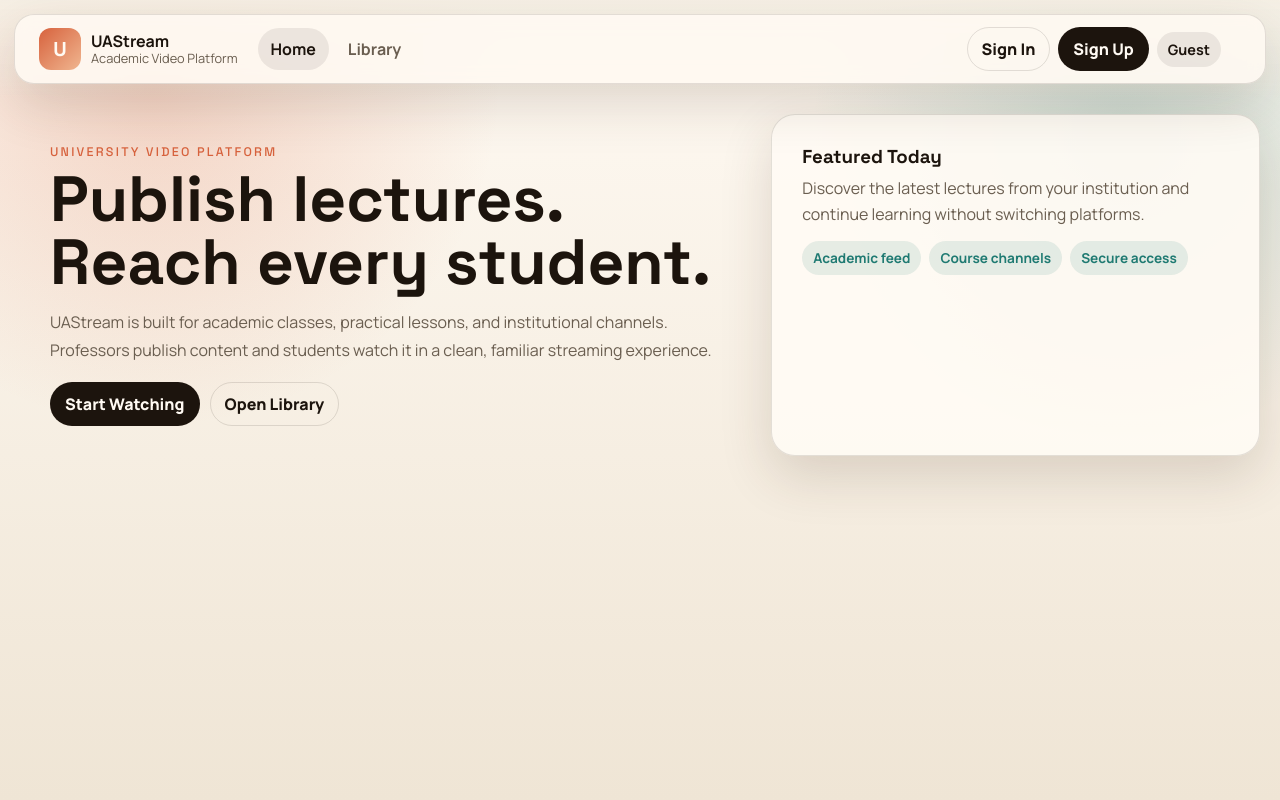
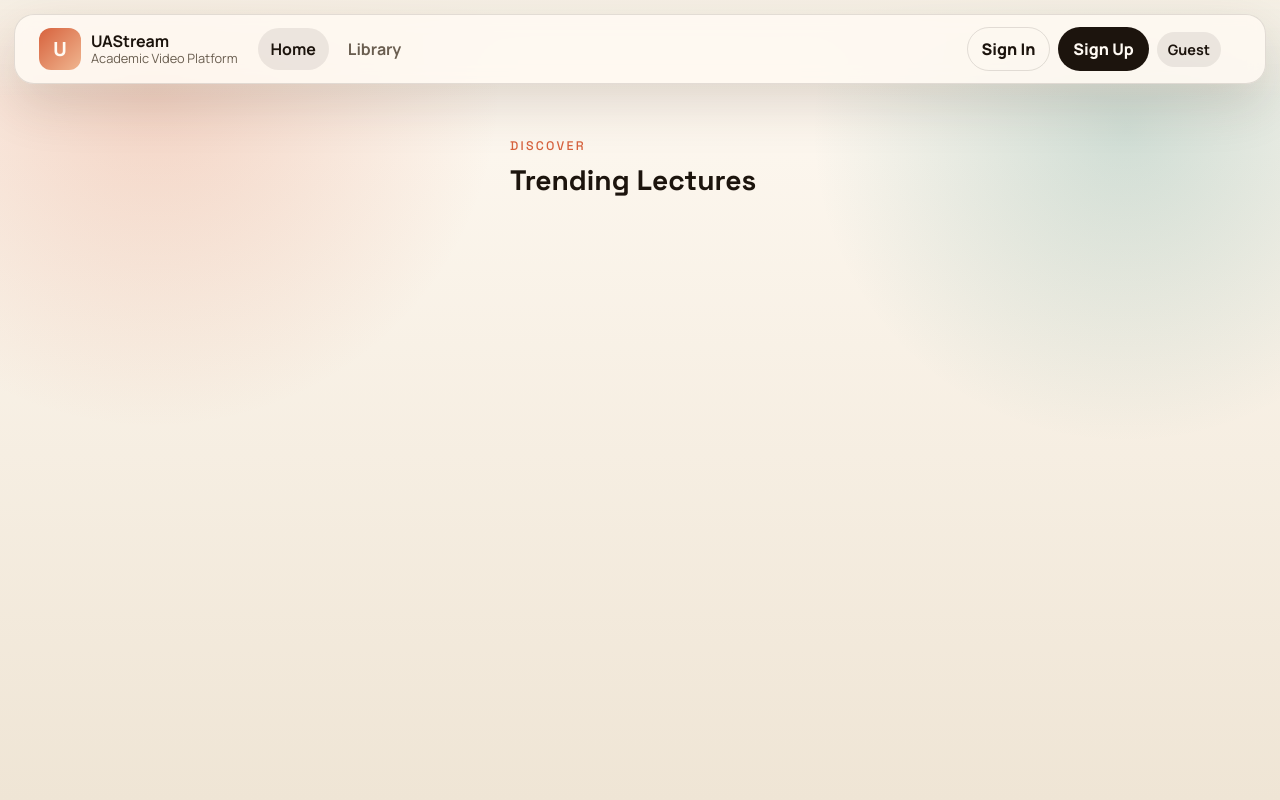
Before and after one commit to ayxor/egs, a Flask app: page / in a window 1280 px wide. Run offline with Flask 3, Linux system fonts and the light colour scheme; some libraries are stand-ins or nearby versions.

Commit message:
feat(homepage): clean up homepage layout, add deterministic video duration badges, and isolate my classes filter chip

```diff
--- a/static/app.js
+++ b/static/app.js
@@ -153,6 +153,19 @@ async function loadProfile() {
   }
 }
 
+function getDeterministicDuration(id) {
+  let hash = 0;
+  const str = String(id);
+  for (let i = 0; i < str.length; i++) {
+    hash = str.charCodeAt(i) + ((hash << 5) - hash);
+  }
+  hash = Math.abs(hash);
+  const minutes = (hash % 45) + 3; // 3 to 47 minutes
+  const seconds = hash % 60;
+  const secondsStr = seconds < 10 ? `0${seconds}` : seconds;
+  return `${minutes}:${secondsStr}`;
+}
+
 function mapApiVideos(results = []) {
   return results.map((video, idx) => ({
     id: video.video_id,
@@ -162,6 +175,7 @@ function mapApiVideos(results = []) {
     course: video.channel_name || video.course || "",
     description: video.description || "",
     tags: [...(video.tags || []), "recent"],
+    duration: getDeterministicDuration(video.video_id),
     views: video.views !== undefined ? `${video.views} views` : "0 views",
     thumbnail_url: video.thumbnail_url,
     accent: idx % 2
@@ -225,8 +239,64 @@ function renderVideoCards(targetId) {
     return;
   }
 
+  if (page === "home") {
+    // -------------------------------------------------------------
+    // Home Page Layout Rendering
+    // -------------------------------------------------------------
+    const myClassesGrid = document.getElementById("my-classes-grid");
+    const myClassesSection = document.getElementById("my-subscribed-classes-section");
+
+    if (myClassesSection && myClassesGrid) {
+      if (state.myChannels && state.myChannels.length > 0) {
+        myClassesSection.style.display = "block";
+        myClassesGrid.innerHTML = state.myChannels.map(c => `
+          <a href="/channel/${c.id}" class="card" style="padding: 16px; border: 1px solid var(--line); display: flex; flex-direction: column; gap: 6px; text-decoration: none; color: inherit; transition: all 0.2s; position: relative;" onmouseover="this.style.borderColor='var(--accent)'" onmouseout="this.style.borderColor='var(--line)'">
+            <span class="badge-pill ${c.visibility || 'public'}" style="position: absolute; top: 12px; right: 12px; font-size: 0.65rem; padding: 2px 6px;">
+              ${(c.visibility || 'public') === 'private' ? '🔒 Private' : (c.visibility || 'public') === 'unlisted' ? '🔗 Unlisted' : '🌐 Public'}
+            </span>
+            <p class="eyebrow" style="margin: 0; font-size: 0.72rem;">${escapeHtml(c.course_code || 'Class Channel')}</p>
+            <h4 style="margin: 4px 0 2px 0; font-family: 'Space Grotesk', sans-serif; font-size: 1.1rem; color: var(--text);">${escapeHtml(c.name)}</h4>
+            <p class="muted" style="font-size: 0.82rem; margin: 0; display: -webkit-box; -webkit-line-clamp: 2; -webkit-box-orient: vertical; overflow: hidden; line-height: 1.4; height: 34px;">${escapeHtml(c.description || 'No class description.')}</p>
+            <div style="margin-top: 8px; font-size: 0.78rem; color: var(--muted); border-top: 1px solid var(--line); padding-top: 8px;">Lecturer: <strong style="color: var(--text);">${escapeHtml(c.owner_name || 'Institution Lecturer')}</strong></div>
+          </a>
+        `).join("");
+      } else {
+        myClassesSection.style.display = "none";
+        myClassesGrid.innerHTML = "";
+      }
+    }
+
+    const videos = filteredVideos();
+    const videosHtml = videos.map((video) => `
+      <article class="video-card card">
+        <a class="video-thumb" href="/watch/${encodeURIComponent(video.id)}" style="background: ${video.thumbnail_url ? `url('${video.thumbnail_url}') center/cover no-repeat, ` : ''}${video.accent}; border: 1px solid var(--border);">
+          ${video.subject ? `<span class="badge">${escapeHtml(video.subject)}</span>` : ''}
+          <span class="duration">${escapeHtml(video.duration)}</span>
+        </a>
+        <div class="video-body">
+          <h3><a href="/watch/${encodeURIComponent(video.id)}">${escapeHtml(video.title)}</a></h3>
+          <div class="video-meta">
+            <span>By: <strong>${escapeHtml(video.professor)}</strong></span>
+            ${video.course ? `<span>Class: <strong>${escapeHtml(video.course)}</strong></span>` : ''}
+            <span>Views: <strong>${escapeHtml(video.views)}</strong></span>
+          </div>
+        </div>
+      </article>
+    `).join("");
+
+    host.innerHTML = videosHtml;
+
+    if (videos.length === 0) {
+      host.innerHTML = '<article class="card empty">No trending lectures found.</article>';
+    }
+    return;
+  }
+
+  // -------------------------------------------------------------
+  // Library Page / Default Grid Rendering
+  // -------------------------------------------------------------
   let channelsHtml = "";
-  if (state.filter !== "videos" && state.searchedChannels && state.searchedChannels.length > 0) {
+  if (state.filter !== "videos" && state.filter !== "myclasses" && state.searchedChannels && state.searchedChannels.length > 0) {
     const heading = state.query ? "Matched Channels" : "Course Channels";
     channelsHtml = `
       <div style="grid-column: 1 / -1; margin-bottom: 8px;">
@@ -251,12 +321,13 @@ function renderVideoCards(targetId) {
 
   const videos = filteredVideos();
   let videosHtml = "";
-  if (state.filter !== "classes") {
+  if (state.filter !== "classes" && state.filter !== "myclasses") {
     videosHtml = videos
       .map((video) => `
         <article class="video-card card">
           <a class="video-thumb" href="/watch/${encodeURIComponent(video.id)}" style="background: ${video.thumbnail_url ? `url('${video.thumbnail_url}') center/cover no-repeat, ` : ''}${video.accent}; border: 1px solid var(--border);">
             ${video.subject ? `<span class="badge">${escapeHtml(video.subject)}</span>` : ''}
+            <span class="duration">${escapeHtml(video.duration)}</span>
           </a>
           <div class="video-body">
             <h3><a href="/watch/${encodeURIComponent(video.id)}">${escapeHtml(video.title)}</a></h3>
@@ -300,8 +371,8 @@ function renderVideoCards(targetId) {
   host.innerHTML = myClassesHtml + channelsHtml + videosHtml;
 
   const hasMyClasses = showMyClasses && state.myChannels && state.myChannels.length > 0;
-  const hasChannels = state.filter !== "videos" && state.searchedChannels && state.searchedChannels.length > 0;
-  const hasVideos = state.filter !== "classes" && videos.length > 0;
+  const hasChannels = state.filter !== "videos" && state.filter !== "myclasses" && state.searchedChannels && state.searchedChannels.length > 0;
+  const hasVideos = state.filter !== "classes" && state.filter !== "myclasses" && videos.length > 0;
 
   if (!hasMyClasses && !hasChannels && !hasVideos) {
     if (state.filter === "myclasses") {
@@ -1316,6 +1387,7 @@ async function bootChannel() {
         <article class="video-card card">
           <a class="video-thumb" href="/watch/${encodeURIComponent(video.id)}" style="background: ${video.thumbnail_url ? `url('${video.thumbnail_url}') center/cover no-repeat, ` : ''}${video.accent}; border: 1px solid var(--border);">
             ${video.subject ? `<span class="badge">${escapeHtml(video.subject)}</span>` : ''}
+            <span class="duration">${escapeHtml(video.duration)}</span>
           </a>
           <div class="video-body">
             <h3><a href="/watch/${encodeURIComponent(video.id)}">${escapeHtml(video.title)}</a></h3>
--- a/templates/base.html
+++ b/templates/base.html
@@ -85,6 +85,6 @@
       services: {{ downstream_services | tojson }},
     };
   </script>
-  <script src="{{ url_for('static', filename='app.js', v=8) }}"></script>
+  <script src="{{ url_for('static', filename='app.js', v=9) }}"></script>
 </body>
 </html>
--- a/templates/home.html
+++ b/templates/home.html
@@ -1,36 +1,27 @@
 {% extends 'base.html' %}
 
 {% block content %}
-<section class="hero">
+<div class="home-container" style="max-width: 1200px; margin: 0 auto; padding: 24px 16px; display: flex; flex-direction: column; gap: 32px;">
+  <!-- My Subscribed Classes Section -->
+  <section id="my-subscribed-classes-section" style="display: none;">
+    <div class="section-head" style="margin-bottom: 16px;">
       <div>
-    <p class="eyebrow">University Video Platform</p>
-    <h1>Publish lectures. Reach every student.</h1>
-    <p class="lead">
-      UAStream is built for academic classes, practical lessons, and institutional channels.
-      Professors publish content and students watch it in a clean, familiar streaming experience.
-    </p>
-    <div class="hero-actions">
-      <a class="button primary" href="/library">Start Watching</a>
-      <a class="button ghost" href="/library">Open Library</a>
+        <p class="eyebrow">Your Channels</p>
+        <h2>My Subscribed Classes</h2>
       </div>
     </div>
-  <aside class="hero-side card">
-    <h3>Featured Today</h3>
-    <p>Discover the latest lectures from your institution and continue learning without switching platforms.</p>
-    <div class="pill-row">
-      <span class="tag">Academic feed</span>
-      <span class="tag">Course channels</span>
-      <span class="tag">Secure access</span>
-    </div>
-  </aside>
+    <div class="video-grid" id="my-classes-grid"></div>
   </section>
 
-<section class="section-head">
+  <!-- Videos Section -->
+  <section id="videos-section">
+    <div class="section-head" style="margin-bottom: 16px;">
       <div>
         <p class="eyebrow">Discover</p>
         <h2>Trending Lectures</h2>
       </div>
+    </div>
+    <div class="video-grid" id="video-grid"></div>
   </section>
-
-<section class="video-grid" id="video-grid"></section>
+</div>
 {% endblock %}
```
Lines whose indentation alone changed are shown as unchanged.
